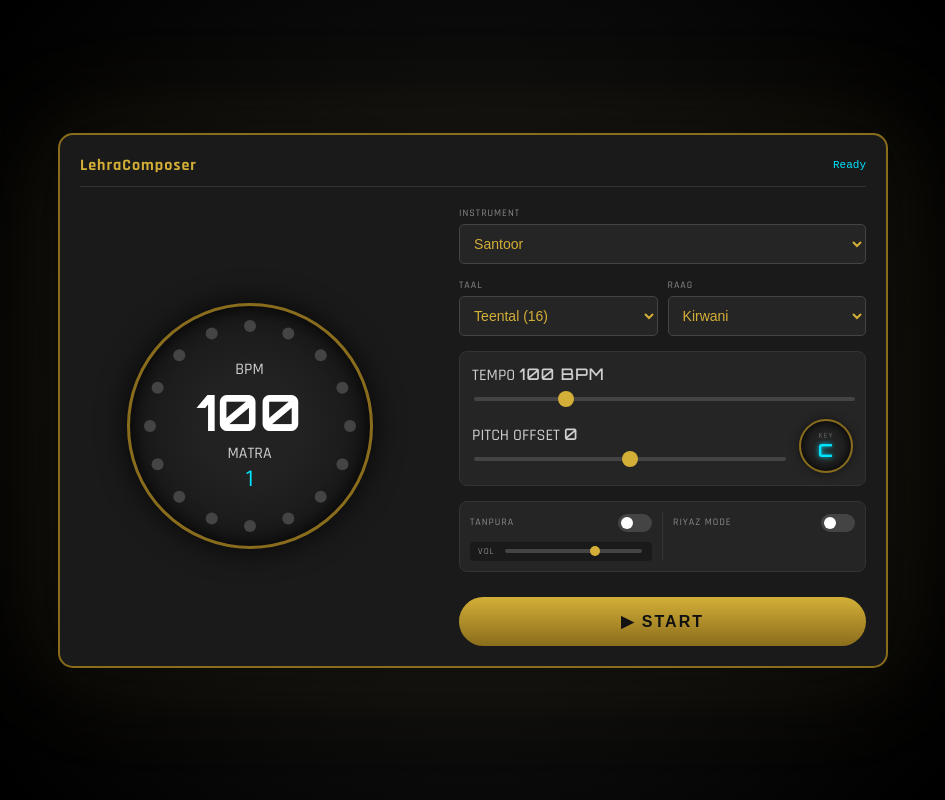
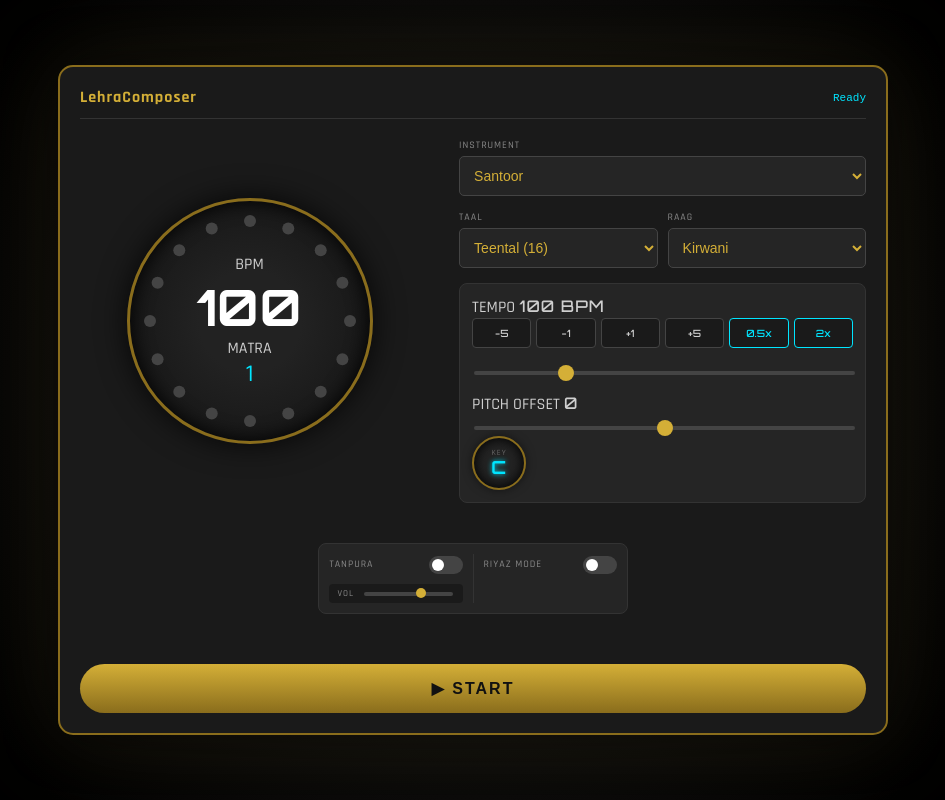
Before and after one commit to Arya-Santosh/lehra-composer, a plain HTML site: page index.html in a window 1280 px wide. Shown: the whole page, without its empty margins (167-1112 px from the left). Drawn offline with nearby package versions, Linux system fonts and the light colour scheme; no server answers.

Commit message:
Tempo-manipulation-buttons

```diff
--- a/index.html
+++ b/index.html
@@ -66,15 +66,23 @@
                     </div>
 
                     <div class="slider-box">
-    <div class="slider-row">
-        <div class="fader-label">
-            <span>TEMPO</span>
-            <span id="tempoValueLabel" class="value-readout">100 BPM</span>
+   <div class="slider-row tempo-controller">
+    <div class="fader-label">
+        <span>TEMPO</span>
+        <span id="tempoValueLabel" class="value-readout">100 BPM</span>
+    </div>
+
+            <div class="tempo-btn-grid">
+                <button class="t-btn nudge" data-change="-5">-5</button>
+                <button class="t-btn nudge" data-change="-1">-1</button>
+                <button class="t-btn nudge" data-change="+1">+1</button>
+                <button class="t-btn nudge" data-change="+5">+5</button>
+                <button class="t-btn multi" data-multi="0.5">0.5x</button>
+                <button class="t-btn multi" data-multi="2">2x</button>
+            </div>
+
+            <input type="range" id="tempoSlider" min="40" max="300" value="100">
         </div>
-        <input type="range" id="tempoSlider" min="40" max="300" value="100">
-    </div>
-                    <div class="slider-row" style="display: flex; align-items: center; gap: 15px;">
-
         <div style="flex-grow: 1;">
             <div class="fader-label">
                 <span>PITCH OFFSET</span>
--- a/script.js
+++ b/script.js
@@ -359,3 +359,26 @@
 };
 bpmIncreaseStep.addEventListener('change', enforceMin);
 intervalMinutes.addEventListener('change', enforceMin);
+
+// Tempo Button Logic
+document.querySelectorAll('.t-btn').forEach(button => {
+    button.addEventListener('click', () => {
+        let newBpm = currentBpm;
+
+        // Handle Nudges (+1, -5, etc)
+        if (button.dataset.change) {
+            newBpm += parseInt(button.dataset.change);
+        }
+
+        // Handle Multipliers (0.5x, 2x)
+        if (button.dataset.multi) {
+            newBpm = Math.round(currentBpm * parseFloat(button.dataset.multi));
+        }
+
+        // Enforce Min/Max boundaries (40 - 300)
+        newBpm = Math.max(40, Math.min(300, newBpm));
+
+        // Use our existing update function to sync everything
+        updateTempo(newBpm);
+    });
+});
--- a/style.css
+++ b/style.css
@@ -422,3 +422,46 @@
     width: 10px;
     margin-top: -3.5px;
 }
+
+.tempo-btn-grid {
+    display: grid;
+    grid-template-columns: repeat(6, 1fr);
+    gap: 5px;
+    margin-bottom: 12px;
+}
+
+.t-btn {
+    background: #1a1a1a;
+    border: 1px solid #444;
+    border-radius: 4px;
+    color: var(--text-main);
+    font-family: 'Orbitron', sans-serif;
+    font-size: 10px;
+    padding: 8px 0;
+    cursor: pointer;
+    transition: all 0.1s;
+}
+
+/* Specific glows for nudge vs multiplier */
+.t-btn.nudge:active {
+    background: var(--gold-dark);
+    color: #000;
+    box-shadow: 0 0 10px var(--gold-bright);
+}
+
+.t-btn.multi {
+    border-color: var(--cyan-glow);
+    color: var(--cyan-glow);
+}
+
+.t-btn.multi:active {
+    background: var(--cyan-glow);
+    color: #000;
+    box-shadow: 0 0 10px var(--cyan-glow);
+}
+
+/* Mobile: Make buttons larger targets */
+@media (max-width: 768px) {
+    .tempo-btn-grid { gap: 8px; }
+    .t-btn { padding: 12px 0; font-size: 12px; }
+}
```
